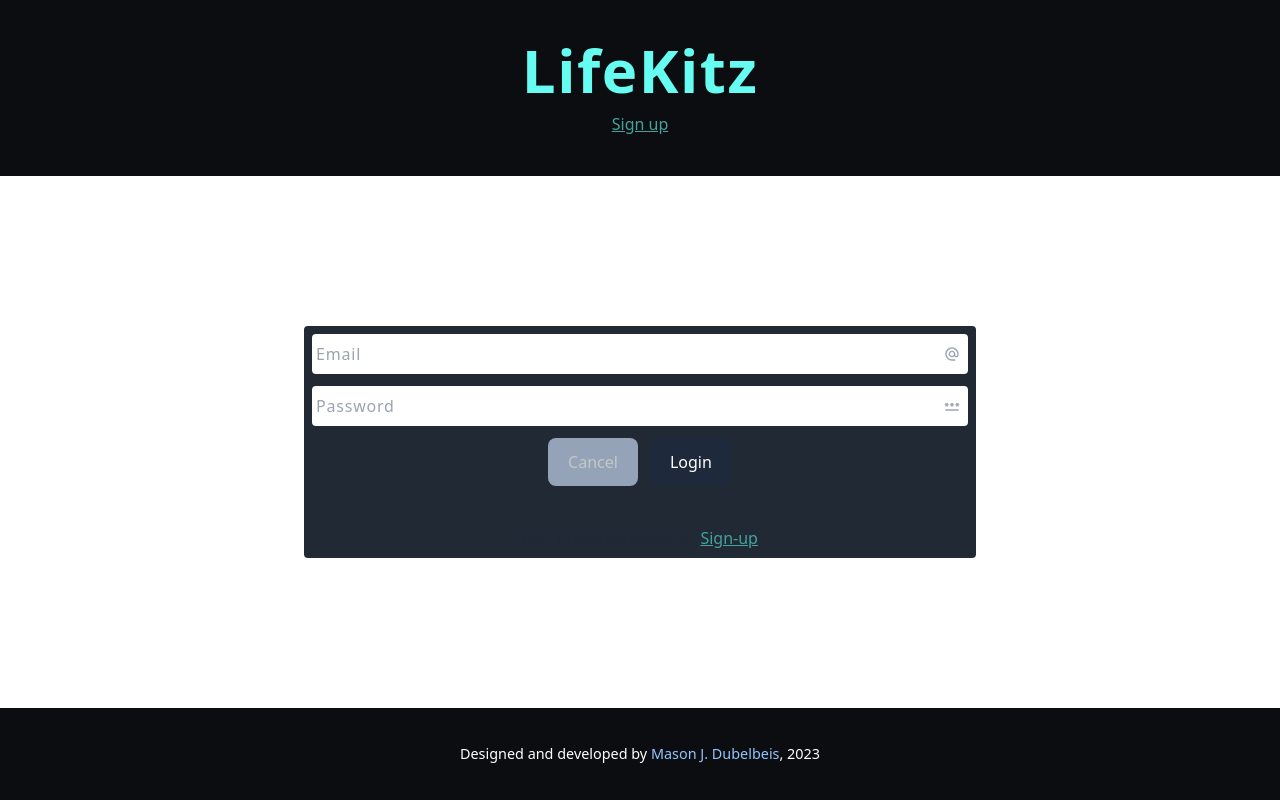
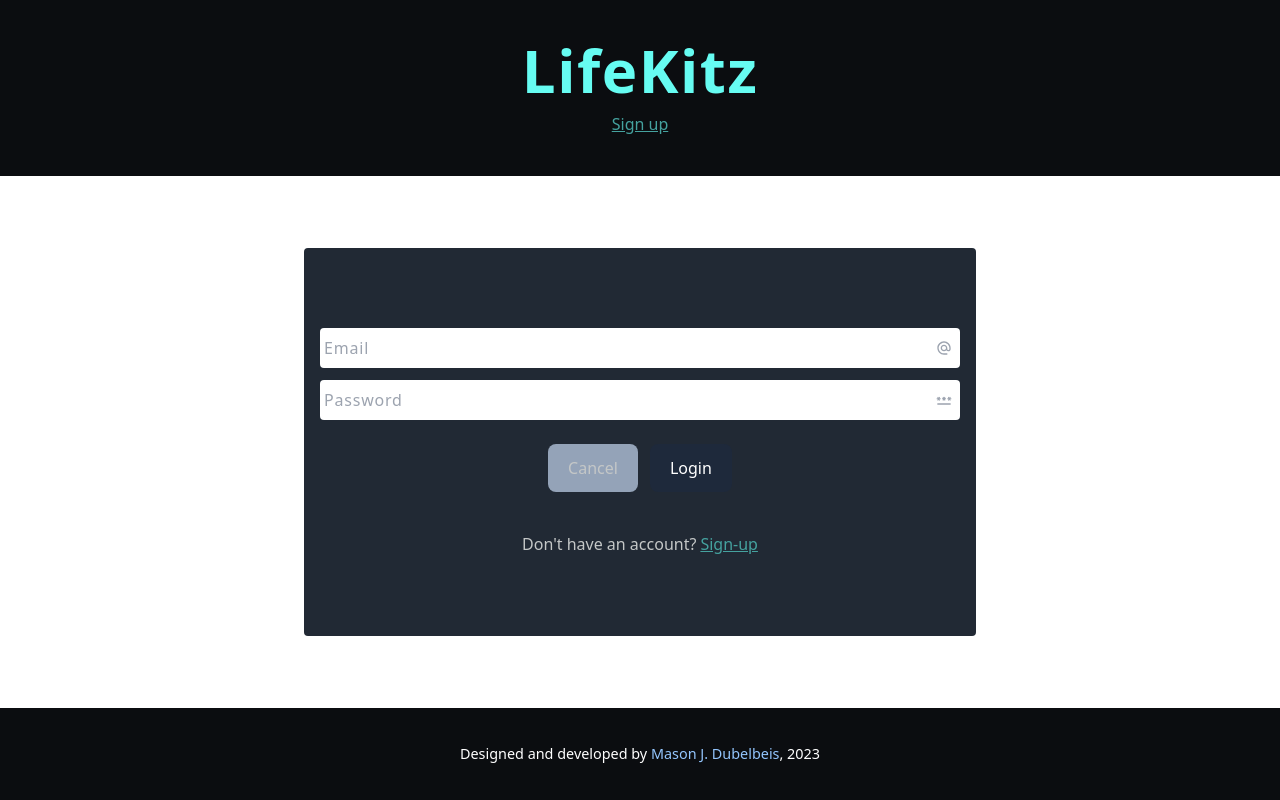
Before and after one commit to mdubelbeis/life-kitz, a Next.js app in the folder frontend/: page /login in a window 1280 px wide. Built offline with nearby package versions, Linux system fonts and the light colour scheme.

Commit message:
fixed login/signup bug

```diff
--- a/frontend/components/auth/Forms.tsx
+++ b/frontend/components/auth/Forms.tsx
@@ -36,7 +36,7 @@ const Forms: React.FC<FormsProps> = ({ setToken }) => {
         />
       )}
 
-      <p className="flex justify-center gap-1">
+      <p className="flex justify-center gap-1 text-tertiary">
         {router.pathname === '/login' ? (
           <>
             <span>Don&apos;t have an account?</span>
--- a/frontend/components/ui/FormsWrapper.tsx
+++ b/frontend/components/ui/FormsWrapper.tsx
@@ -3,13 +3,10 @@ interface FormsWrapperProps {
 }
 
 const FormsWrapper: React.FC<FormsWrapperProps> = ({ children }) => {
-
   return (
-    <section className="mx-auto flex h-full w-full max-w-2xl items-center justify-center text-center">
+    <section className="mx-auto h-full w-full max-w-2xl">
       {/* THIS DIV IS THE FORM WRAPPER FOR LOGIN AND SIGNUP */}
-      <div className="flex w-full flex-col justify-center rounded bg-secondary p-2">
-        {children}
-      </div>
+      <div className="rounded bg-secondary px-4 py-20">{children}</div>
     </section>
   );
 };
--- a/frontend/components/ui/LoginForm.tsx
+++ b/frontend/components/ui/LoginForm.tsx
@@ -77,7 +77,7 @@ const LoginForm: React.FC<LoginFormProps> = ({
         <MdPassword className="absolute right-2 top-1/2 -translate-y-1/2 transform text-gray-400" />
       </label>
 
-      <div className="flex items-center justify-center gap-3">
+      <div className="mt-3 flex items-center justify-center gap-3">
         <Link href="/">
           <Button type="button">Cancel</Button>
         </Link>
--- a/frontend/components/ui/SignUpForm.tsx
+++ b/frontend/components/ui/SignUpForm.tsx
@@ -101,7 +101,7 @@ const SignUpForm: React.FC<SignUpFormProps> = ({
         />
         <MdPassword className="absolute right-2 top-1/2 -translate-y-1/2 transform text-gray-400" />
       </label>
-      <div className="flex items-center justify-center gap-3">
+      <div className="mt-3 flex items-center justify-center gap-3">
         <Link href="/">
           <Button type="button">Cancel</Button>
         </Link>
```
